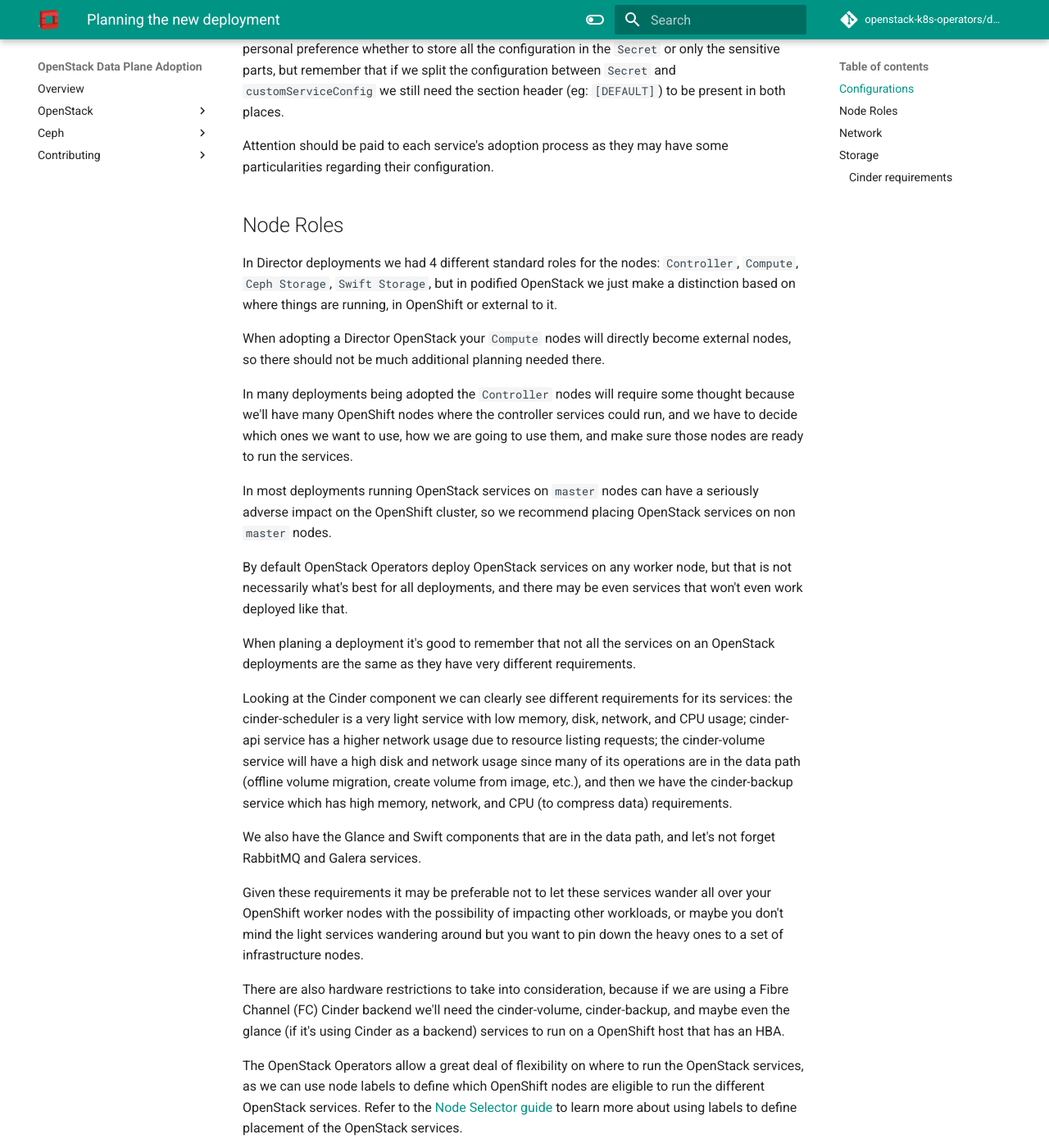
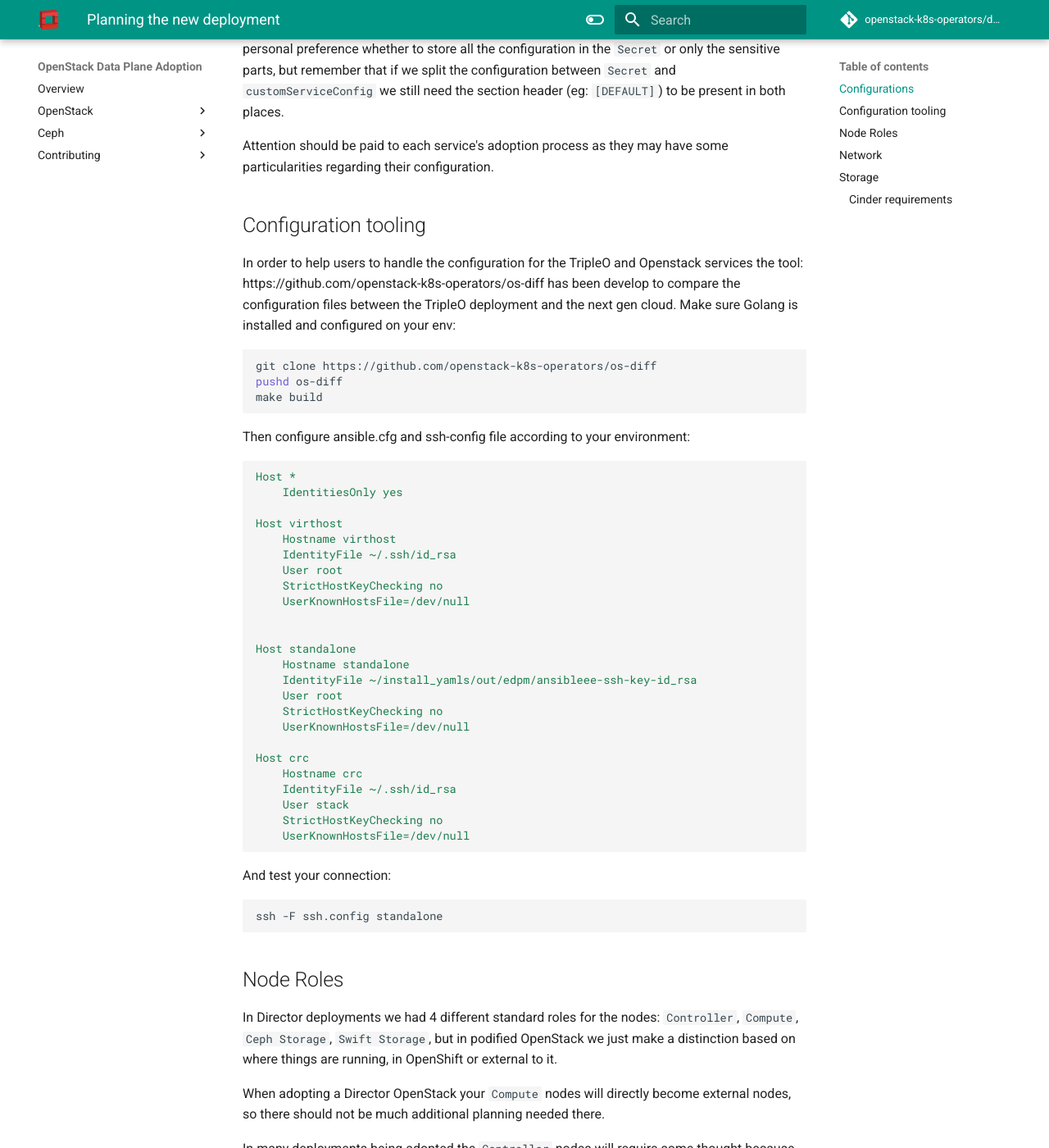
Before and after one commit to openstack-k8s-operators/data-plane-adoption, an MkDocs documentation site: the page built from docs/openstack/planning.md, in a window 1280 px wide and 1400 px high, scrolled down 1791 px. Shown: the whole window at 82% size. Built offline with MkDocs 1.6.1 and Material for MkDocs 9.7.7, drawn with Linux system fonts in a browser that asks for light colours; comment, search, counter and statistics services are not loaded; the version menu is left out.

Commit message:
Add os-diff to the adoption workflow

````diff
--- a/docs/openstack/planning.md
+++ b/docs/openstack/planning.md
@@ -90,6 +90,55 @@
 
 Attention should be paid to each service's adoption process as they may have
 some particularities regarding their configuration.
+
+## Configuration tooling
+
+In order to help users to handle the configuration for the TripleO and Openstack
+services the tool: https://github.com/openstack-k8s-operators/os-diff has been
+develop to compare the configuration files between the TripleO deployment and
+the next gen cloud.
+Make sure Golang is installed and configured on your env:
+
+```bash
+git clone https://github.com/openstack-k8s-operators/os-diff
+pushd os-diff
+make build
+```
+
+Then configure ansible.cfg and ssh-config file according to your environment:
+
+```yaml
+Host *
+    IdentitiesOnly yes
+
+Host virthost
+    Hostname virthost
+    IdentityFile ~/.ssh/id_rsa
+    User root
+    StrictHostKeyChecking no
+    UserKnownHostsFile=/dev/null
+
+
+Host standalone
+    Hostname standalone
+    IdentityFile ~/install_yamls/out/edpm/ansibleee-ssh-key-id_rsa
+    User root
+    StrictHostKeyChecking no
+    UserKnownHostsFile=/dev/null
+
+Host crc
+    Hostname crc
+    IdentityFile ~/.ssh/id_rsa
+    User stack
+    StrictHostKeyChecking no
+    UserKnownHostsFile=/dev/null
+```
+
+And test your connection:
+
+```bash
+ssh -F ssh.config standalone
+```
 
 ## Node Roles
 
````
Also changed, not shown: docs/README.md (+2 -0 lines), docs/openstack/glance_adoption.md (+28 -5 lines).
